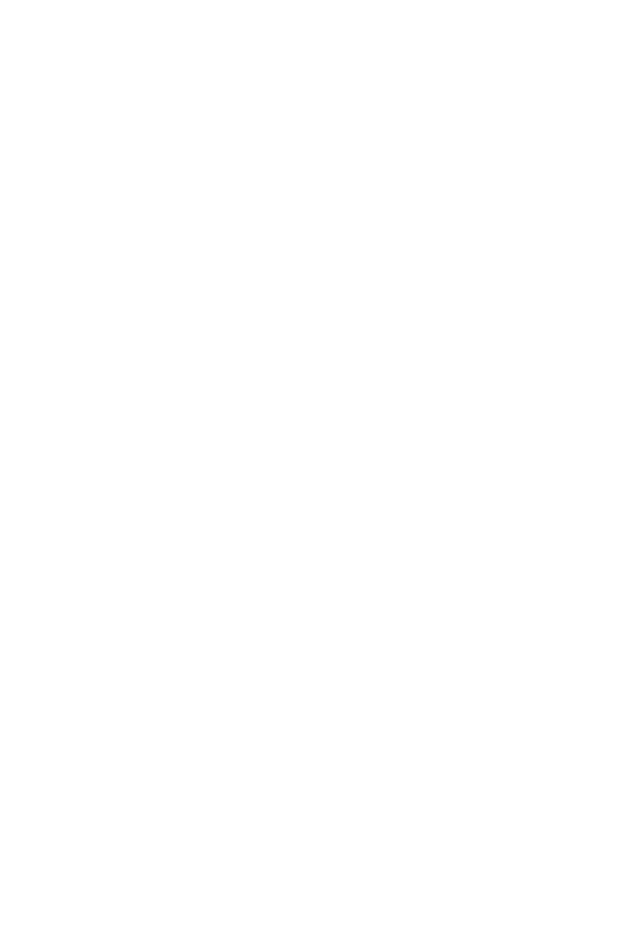
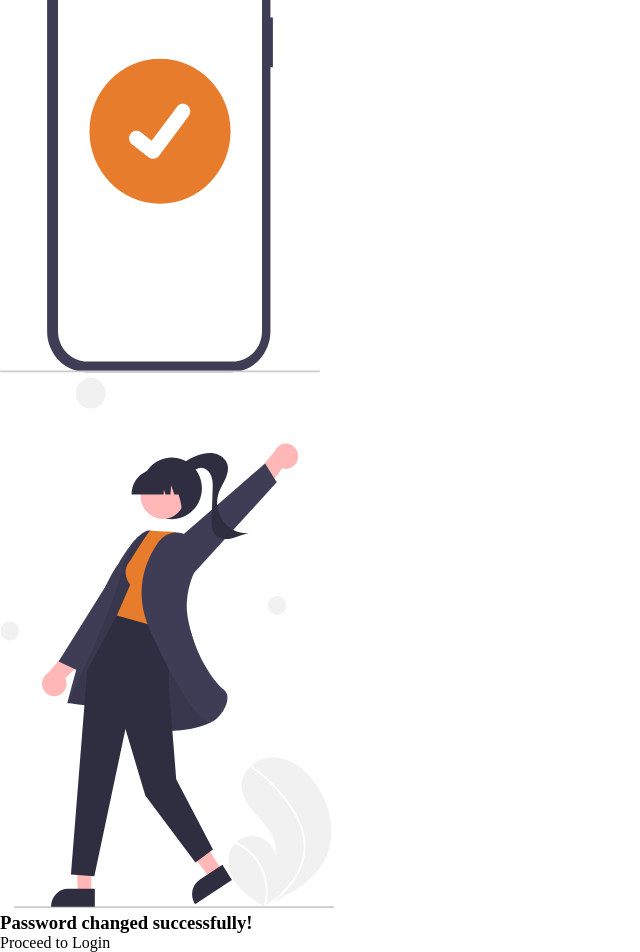
Before and after one commit to gift56/Bookly2.0, a React (Create React App) app: page /resetpassword in a window 1280 px wide. Shown: the part 781-1733 px from the top of the page, without its empty margins (0-640 px from the left). Before the commit the page ends 800 px from the top, so only its background shows below. Built offline with nearby package versions, Linux system fonts and the light colour scheme; a web font is replaced by a local one.

Commit message:
working on some stuff

```diff
--- a/src/pages/Reset.jsx
+++ b/src/pages/Reset.jsx
@@ -1,6 +1,8 @@
 import React, { useState } from "react";
 import Header from "../components/Header";
 import Image from "../assets/resetImg.svg";
+import AvatarGirl from "../assets/avatarImg.svg";
+import PhoneImg from "../assets/phoneImg.svg";
 import PassImg from "../assets/passreset.svg";
 import Button from "../components/Button";
 import { BsEyeSlash, BsEye } from "react-icons/bs";
@@ -23,6 +25,7 @@ const Reset = () => {
 
   const handleSubmit = (e) => {
     e.preventDefault();
+    setShowModal(true);
   };
 
   return (
@@ -89,6 +92,24 @@ const Reset = () => {
           </div>
         </div>
       </div>
+      <div className={`modal`}>
+        <div className="card">
+          <div className="Cardcontainer">
+            <div className="images">
+              <div>
+                <img src={PhoneImg} alt="/" />
+              </div>
+              <div>
+                <img src={AvatarGirl} alt="/" />
+              </div>
+            </div>
+            <div className="textArea">
+              <h3>Password changed successfully!</h3>
+              <Link to="/login">Proceed to Login</Link>
+            </div>
+          </div>
+        </div>
+      </div>
     </>
   );
 };
```
